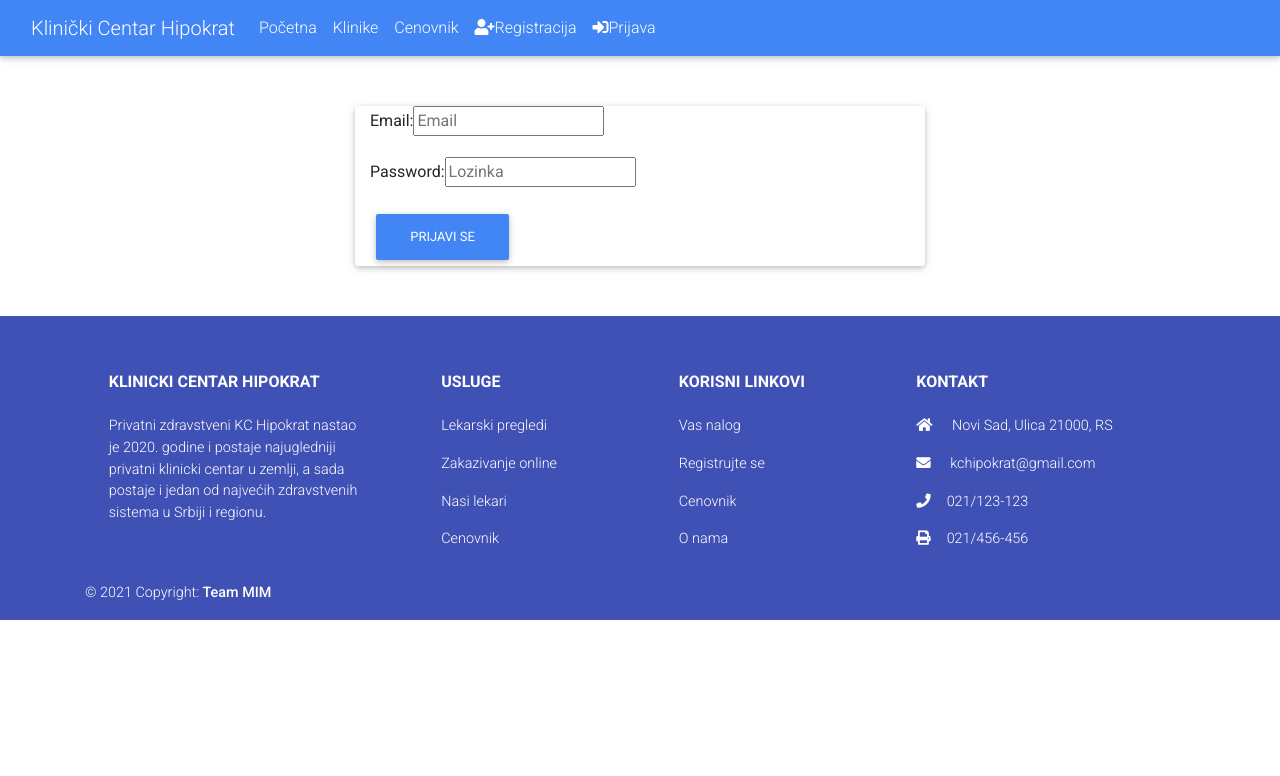
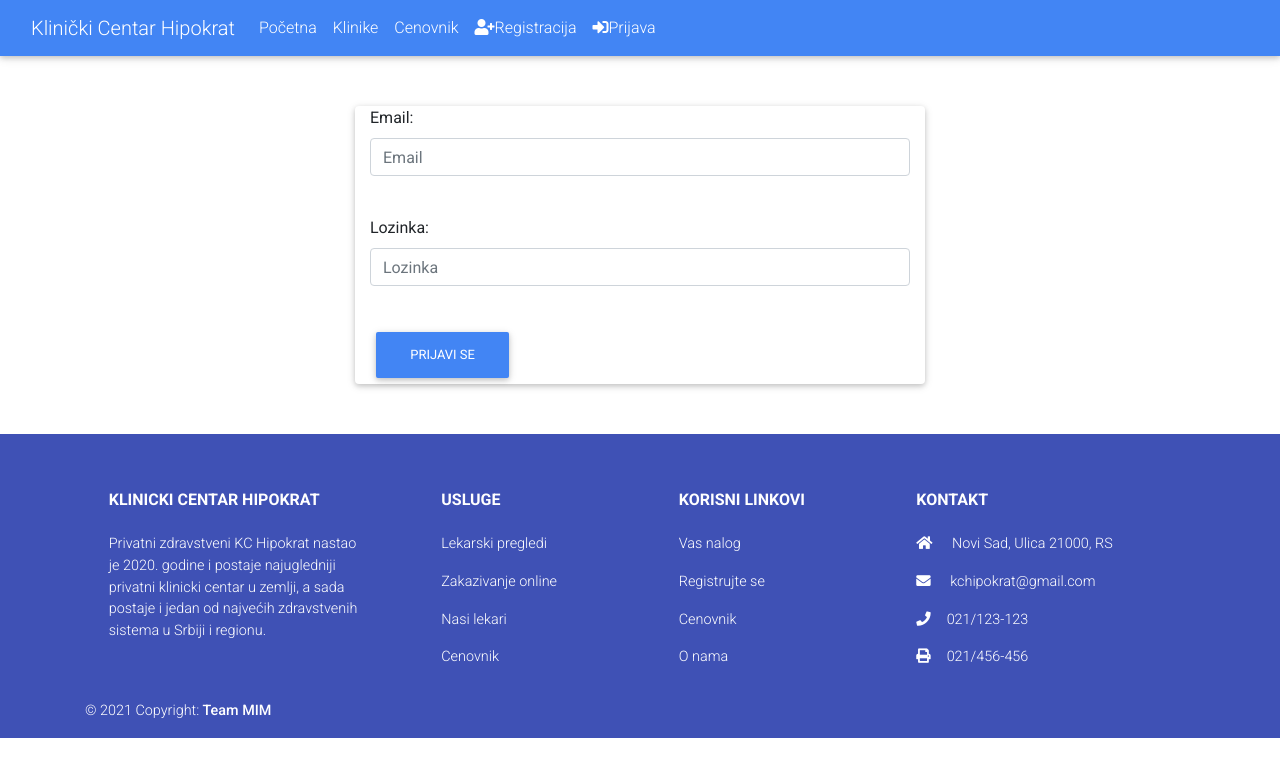
Before and after one commit to wlqmpek/UP-IB-Project, a React (Create React App) app in the folder src/main/js/: page /pacijenti/prijava in a window 1280 px wide. Shown: the top 776 px of the page. Built offline with nearby package versions, Linux system fonts and the light colour scheme.

Commit message:
Testiranje logina

```diff
--- a/src/main/js/src/components/pacijent/Login.js
+++ b/src/main/js/src/components/pacijent/Login.js
@@ -56,11 +56,11 @@ const Login = () => {
                         <form>
                             <div className="form-group">
                                 <label>Email: </label>
-                                <input type="text" value={emailKorisnika} onChange={e => setEmailKorisnika(e.target.value)} placeholder="Email" className="form-controll"></input><br/>
+                                <input type="text" value={emailKorisnika} onChange={e => setEmailKorisnika(e.target.value)} placeholder="Email" className="form-control"></input><br/>
                             </div>
                             <div className="form-group">
-                                <label>Password: </label>
-                                <input type="password" value={lozinkaKorisnika} onChange={e => setLozinkaKorisnika(e.target.value)} placeholder="Lozinka" className="form-controll"></input><br/>
+                                <label>Lozinka: </label>
+                                <input type="password" value={lozinkaKorisnika} onChange={e => setLozinkaKorisnika(e.target.value)} placeholder="Lozinka" className="form-control"></input><br/>
                             </div>
                             <button type='submit' className='btn btn-primary' onClick={onSubmit}>Prijavi se</button>
                         </form>
```
